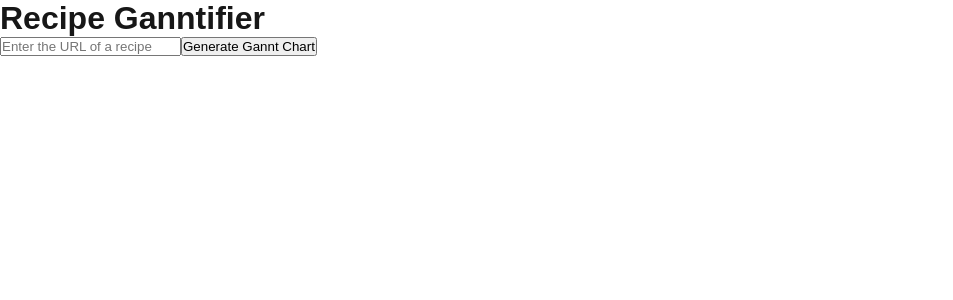
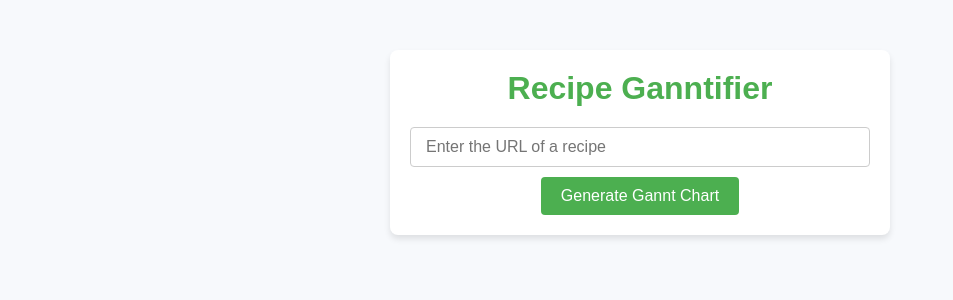
Before and after one commit to Anogio/recipe-gannt, a Next.js app in the folder front/: page / in a window 1280 px wide. Shown: the top 300 px of the page, without its empty margins (0-953 px from the left). Built offline with nearby package versions, Linux system fonts and the light colour scheme.

Commit message:
New look

```diff
--- a/front/src/app/page.js
+++ b/front/src/app/page.js
@@ -1,6 +1,5 @@
 "use client"; // This is a client component
 
-import Image from "next/image";
 import styles from "./page.module.css";
 import React from "react";
 
@@ -57,20 +56,27 @@ export default function Home() {
   };
 
   return (
-    <div className="app-container">
-      <h1>Recipe Ganntifier</h1>
-      <div className="input-container">
+    <div className={styles.appContainer}>
+      <header className={styles.appHeader}>
+        <h1>Recipe Ganntifier</h1>
+      </header>
+      <div className={styles.inputContainer}>
         <input
           type="text"
           placeholder="Enter the URL of a recipe"
           value={inputValue}
           onChange={handleInputChange}
+          className={styles.inputField}
         />
-        <button onClick={handleDownload} disabled={loading}>
+        <button
+          onClick={handleDownload}
+          disabled={loading}
+          className={styles.submitButton}
+        >
           {loading ? "Generating..." : "Generate Gannt Chart"}
         </button>
       </div>
-      {error && <p className="error-message">{error}</p>}
+      {error && <p className={styles.errorMessage}>{error}</p>}
     </div>
   );
 }
--- a/front/src/app/page.module.css
+++ b/front/src/app/page.module.css
@@ -1,168 +1,71 @@
-.page {
-  --gray-rgb: 0, 0, 0;
-  --gray-alpha-200: rgba(var(--gray-rgb), 0.08);
-  --gray-alpha-100: rgba(var(--gray-rgb), 0.05);
-
-  --button-primary-hover: #383838;
-  --button-secondary-hover: #f2f2f2;
-
-  display: grid;
-  grid-template-rows: 20px 1fr 20px;
-  align-items: center;
-  justify-items: center;
-  min-height: 100svh;
-  padding: 80px;
-  gap: 64px;
-  font-family: var(--font-geist-sans);
+body {
+  font-family: 'Arial', sans-serif;
+  margin: 0;
+  padding: 0;
+  background-color: #f7f9fc;
+  color: #333;
 }
 
-@media (prefers-color-scheme: dark) {
-  .page {
-    --gray-rgb: 255, 255, 255;
-    --gray-alpha-200: rgba(var(--gray-rgb), 0.145);
-    --gray-alpha-100: rgba(var(--gray-rgb), 0.06);
-
-    --button-primary-hover: #ccc;
-    --button-secondary-hover: #1a1a1a;
-  }
+.appContainer {
+  max-width: 500px;
+  margin: 50px auto;
+  padding: 20px;
+  background: #ffffff;
+  border-radius: 8px;
+  box-shadow: 0 4px 6px rgba(0, 0, 0, 0.1);
+  text-align: center;
 }
 
-.main {
+.appHeader h1 {
+  font-size: 2rem;
+  margin-bottom: 20px;
+  color: #4caf50;
+}
+
+.inputContainer {
   display: flex;
   flex-direction: column;
-  gap: 32px;
-  grid-row-start: 2;
+  align-items: center;
+  gap: 10px;
 }
 
-.main ol {
-  font-family: var(--font-geist-mono);
-  padding-left: 0;
-  margin: 0;
-  font-size: 14px;
-  line-height: 24px;
-  letter-spacing: -0.01em;
-  list-style-position: inside;
+.inputField {
+  width: 100%;
+  padding: 10px 15px;
+  font-size: 1rem;
+  border: 1px solid #ccc;
+  border-radius: 4px;
+  transition: border-color 0.3s ease;
 }
 
-.main li:not(:last-of-type) {
-  margin-bottom: 8px;
+.inputField:focus {
+  outline: none;
+  border-color: #4caf50;
+  box-shadow: 0 0 5px rgba(76, 175, 80, 0.5);
 }
 
-.main code {
-  font-family: inherit;
-  background: var(--gray-alpha-100);
-  padding: 2px 4px;
+.submitButton {
+  padding: 10px 20px;
+  font-size: 1rem;
+  color: white;
+  background-color: #4caf50;
+  border: none;
   border-radius: 4px;
-  font-weight: 600;
+  cursor: pointer;
+  transition: background-color 0.3s ease;
 }
 
-.ctas {
-  display: flex;
-  gap: 16px;
+.submitButton:disabled {
+  background-color: #9e9e9e;
+  cursor: not-allowed;
 }
 
-.ctas a {
-  appearance: none;
-  border-radius: 128px;
-  height: 48px;
-  padding: 0 20px;
-  border: none;
-  border: 1px solid transparent;
-  transition:
-    background 0.2s,
-    color 0.2s,
-    border-color 0.2s;
-  cursor: pointer;
-  display: flex;
-  align-items: center;
-  justify-content: center;
-  font-size: 16px;
-  line-height: 20px;
-  font-weight: 500;
+.submitButton:hover:not(:disabled) {
+  background-color: #45a049;
 }
 
-a.primary {
-  background: var(--foreground);
-  color: var(--background);
-  gap: 8px;
+.errorMessage {
+  margin-top: 15px;
+  color: #f44336;
+  font-weight: bold;
 }
-
-a.secondary {
-  border-color: var(--gray-alpha-200);
-  min-width: 180px;
-}
-
-.footer {
-  grid-row-start: 3;
-  display: flex;
-  gap: 24px;
-}
-
-.footer a {
-  display: flex;
-  align-items: center;
-  gap: 8px;
-}
-
-.footer img {
-  flex-shrink: 0;
-}
-
-/* Enable hover only on non-touch devices */
-@media (hover: hover) and (pointer: fine) {
-  a.primary:hover {
-    background: var(--button-primary-hover);
-    border-color: transparent;
-  }
-
-  a.secondary:hover {
-    background: var(--button-secondary-hover);
-    border-color: transparent;
-  }
-
-  .footer a:hover {
-    text-decoration: underline;
-    text-underline-offset: 4px;
-  }
-}
-
-@media (max-width: 600px) {
-  .page {
-    padding: 32px;
-    padding-bottom: 80px;
-  }
-
-  .main {
-    align-items: center;
-  }
-
-  .main ol {
-    text-align: center;
-  }
-
-  .ctas {
-    flex-direction: column;
-  }
-
-  .ctas a {
-    font-size: 14px;
-    height: 40px;
-    padding: 0 16px;
-  }
-
-  a.secondary {
-    min-width: auto;
-  }
-
-  .footer {
-    flex-wrap: wrap;
-    align-items: center;
-    justify-content: center;
-  }
-}
-
-@media (prefers-color-scheme: dark) {
-  .logo {
-    filter: invert();
-  }
-}
```
Also changed, not shown: 2 other files (tests, documents, lock files or other folders).
